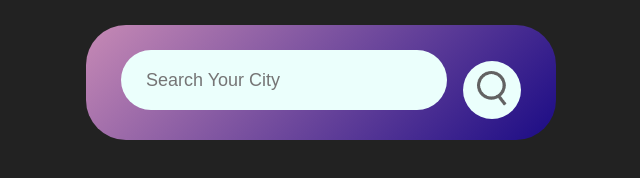
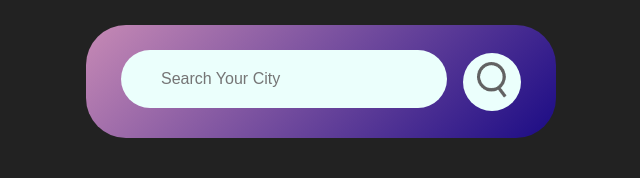
Before and after one commit to arjun40779/arjun40779.github.io, a plain HTML site: page index.html in a window 1280 px wide. Shown: the whole page, without its empty margins (319-959 px from the left). Drawn offline with Linux system fonts and the light colour scheme.

Commit message:
Update style.css

```diff
--- a/style.css
+++ b/style.css
@@ -19,26 +19,24 @@ body {
   margin-top: 25px;
 }
 .search {
-  width: 100%;
+  overflow: hidden;
   display: flex;
   align-items: center;
-  justify-content: space-between;
 }
 .search input {
   border: 0;
   outline: 0;
   background: #ebfffc;
   color: #555;
-  padding: 10px 25px;
+  padding: 5% 10%;
   margin-bottom: 20px;
-  height: 40px;
   border-radius: 30px;
   flex: 1;
   margin-right: 16px;
-  font-size: 18px;
-  justify-content: center;
+  font-size: 1rem;
 }
 .search button {
+  margin-top: -15px;
   border: 0;
   background: #ebfffc;
   border-radius: 50%;
```
